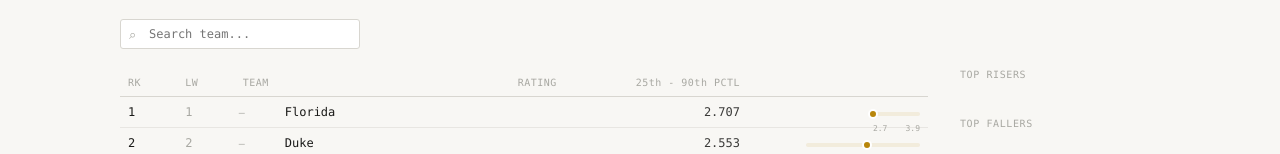
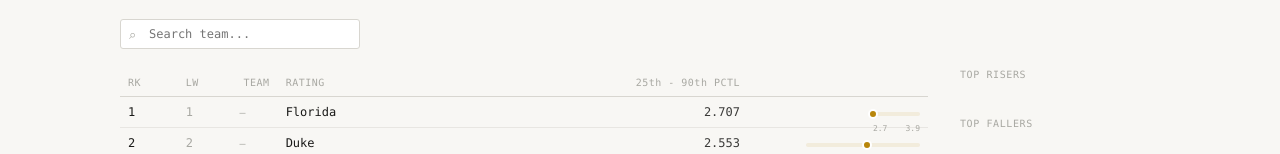
Before and after one commit to jackoo-06/jacks-cbb-site, a React (Vite) app: page / in a window 1280 px wide. Both pictures are taken after a click on the button "Rankings". Shown: the part 124-278 px from the top of the page. Built offline with nearby package versions, Linux system fonts and the light colour scheme.

Commit message:
Fix header alignment

```diff
--- a/src/App.jsx
+++ b/src/App.jsx
@@ -612,7 +612,8 @@ function Rankings() {
               <tr style={{ borderBottom: `1px solid ${C.border}` }}>
                   {["RK", "LW", "", "TEAM", "RATING", showBars > 0 ? "25th - 90th PCTL" : ""].filter(Boolean).map((h, i) => (
                   <th key={i} style={{
-                    padding: "8px 8px", textAlign: (h === "RATING" || h === "25th - 90th PCTL") ? "right" : "left",
+                    padding: "8px 8px",                     padding: "8px 8px", textAlign: i >= 4 ? "right" : "left",
+                    width: h === "25th - 90th PCTL" ? 180 : undefined,
                     fontWeight: 400, fontSize: 10, color: C.textMuted, letterSpacing: "0.05em", whiteSpace: "nowrap",
                   }}>{h}</th>
                 ))}
```
